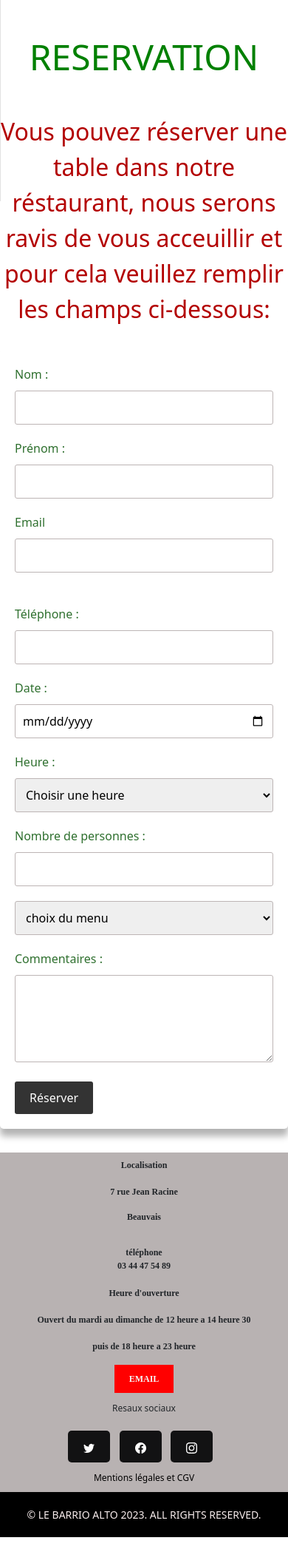
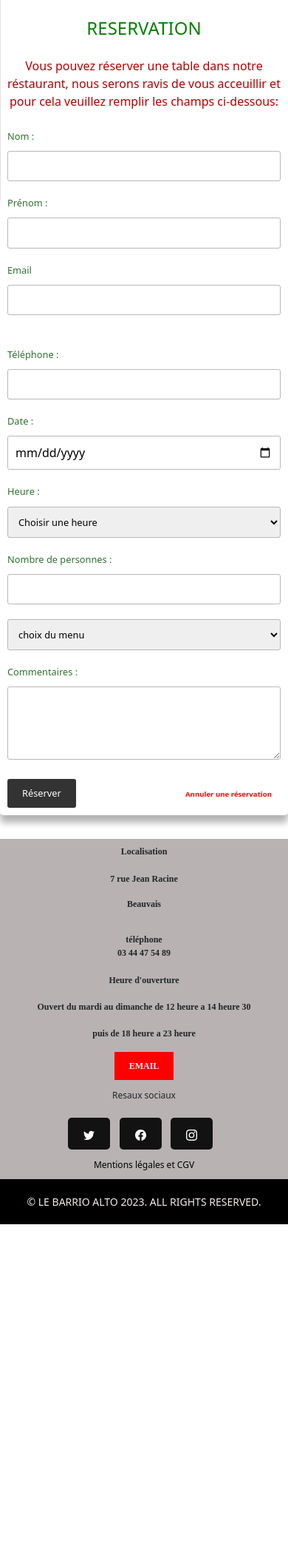
Before and after one commit to Emmanuel60000/projet-restaurant, a PHP site: page /index.php?reservation in a window 390 px wide. Shown: the part 80-2174 px from the top of the page at 74% size. After the commit the page ends 1735 px from the top, so only its background shows below. Run offline with PHP 8.4, Linux system fonts and the light colour scheme; data that the repository does not hold is empty; some libraries are stand-ins or nearby versions; some web fonts are replaced.

Commit message:
21/04/2023

```diff
--- a/index.php
+++ b/index.php
@@ -76,6 +76,9 @@ if (isset($_GET["Acceuil"])) {
     include_once("views/menu_desserts.php");
 } elseif (isset($_GET["menu_vins"])) {
     include_once("views/menu_vins.php");
+} elseif (isset($_GET["annuler_reservation"])) {
+    include_once("views/annuler_reservation.php");
+
 } else {
     include_once("views/Acceuil.php");
 }
--- a/views/assets/css/style.css
+++ b/views/assets/css/style.css
@@ -316,11 +316,6 @@
     /* cache la barre de défilement horizontale */
 }
 
-/* style pour les titres h3 */
-/* h3 {
-    text-align: center;
-} */
-
 
 /* css animation pour le texte p1 et p2 de la page d'accueil */
 .progressive-text {
@@ -420,6 +415,7 @@ footer {
     text-align: center;
     font-size: 14px;
     color: #f7ecec;
+    margin-bottom: 0;
 }
 
 
@@ -490,7 +486,8 @@ select,
 input[type="number"],
 textarea,
 input[type="email"],
-input[type="tel"] {
+input[type="tel"],
+input[type="password"] {
     width: 100%;
     padding: 10px;
     border-radius: 3px;
@@ -528,8 +525,27 @@ input[type="submit"]:hover {
     text-align: center;
     margin-bottom: 1em;
 }
-
-
+.p_annuler_reservation{
+    font-size: 2em;
+    color: #b30000;
+    text-align: center;
+    margin-bottom: 1em;
+    margin-top: 1em;
+}
+.annuler_reservation {
+    display: inline-block;
+    margin-left: 24em;
+    font-size: 14px;
+    text-decoration: underline;
+    cursor: pointer;
+    color: red;
+    text-decoration: none;
+    font-weight: bold;
+  }
+  .annuler_reservation:hover{
+    color: darkred;
+    text-decoration: underline;
+  }
 
 
 /* CSS POUR LA PAGE DE MENU */
@@ -1376,3 +1392,40 @@ input[type="submit"]:hover {
     }
 
 }
+
+/* MEDIA QUERIES POUR LA PAGE RESERVATION */
+
+@media only screen and (max-width: 600px) {
+    form {
+      padding: 10px;
+    }
+
+    label {
+      font-size: 0.8em;
+    }
+
+    input[type="text"],
+    input[type="email"],
+    input[type="tel"],
+    input[type="number"],
+    select,
+    textarea {
+      font-size: 0.8em;
+    }
+
+    input[type="submit"] {
+      font-size: 0.8em;
+    }
+
+    .annuler_reservation {
+      font-size: 0.6em;
+      margin-left: 15em;
+    }
+
+   .p_reservation {
+      font-size: 1em;
+    }
+    .h1_reservation{
+        font-size: 1.5em;
+    }
+  }
--- a/views/reservation.php
+++ b/views/reservation.php
@@ -94,9 +94,7 @@
       <p><?php echo $error["commentaires"]; ?></p>
     <?php } ?>
     <input type="submit" name="Réserver" value="Réserver">
+    <a href="index.php?annuler_reservation" class="annuler_reservation">Annuler une réservation</a>
   </form>
 
 </main>
-</body>
-
-</html>
```
Also changed, not shown: views/annuler_reservation.php (added, +38 -0 lines).
